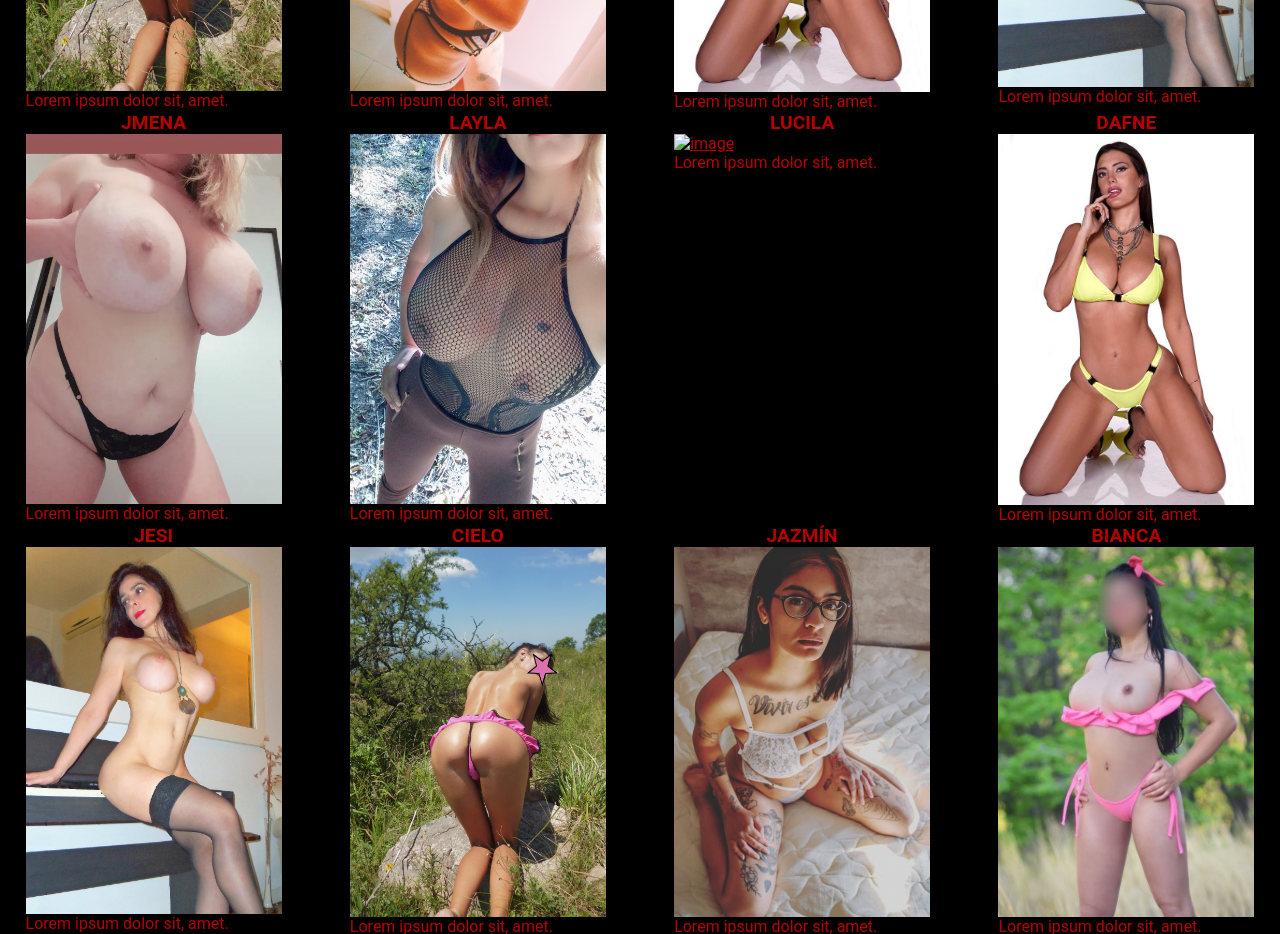
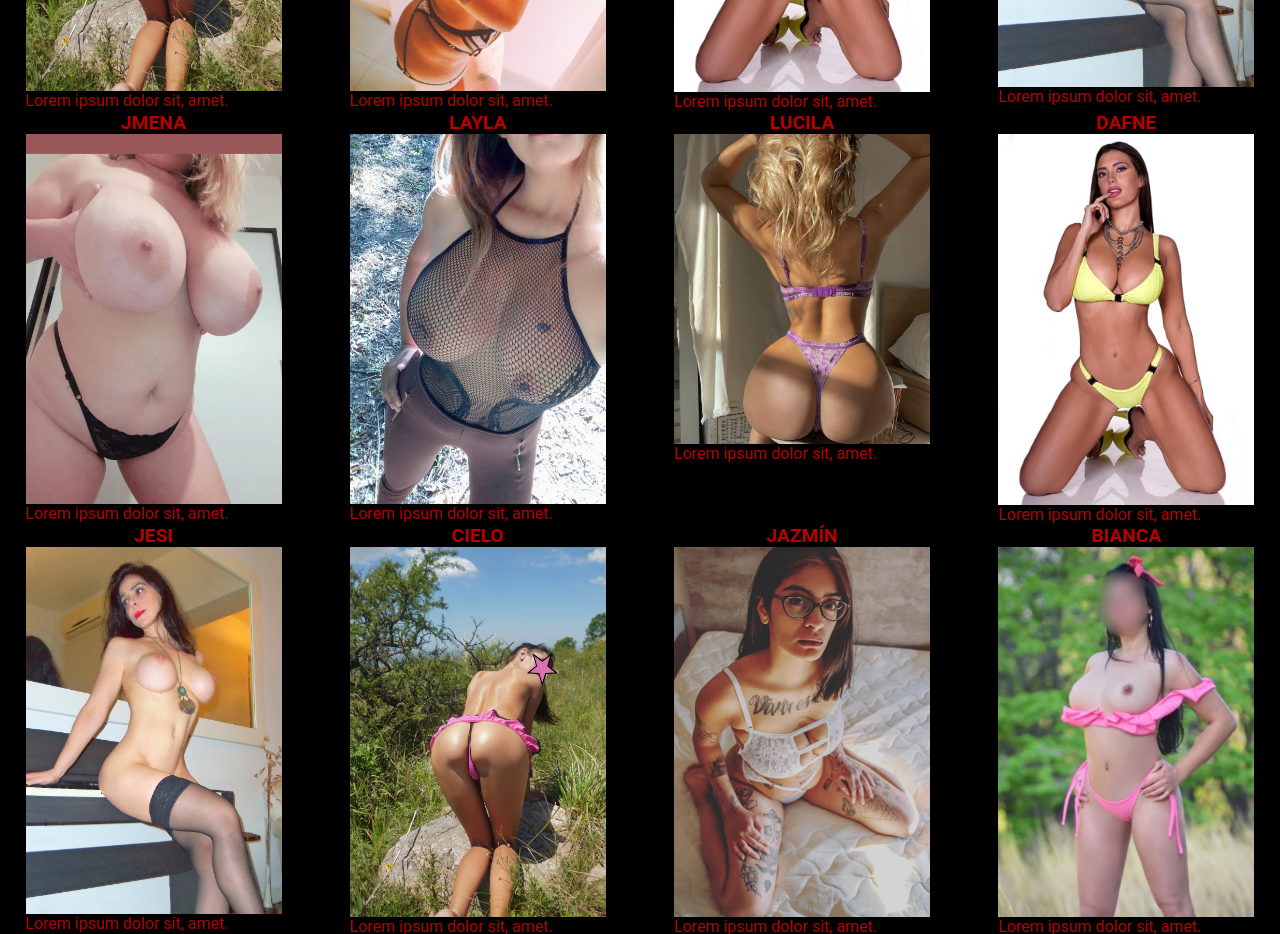
Before and after one commit to maxiquesada/WildOn-repo, a plain HTML site: page index.html in a window 1280 px wide. Shown: the part 860-1794 px from the top of the page. Drawn offline with Linux system fonts and the light colour scheme.

Commit message:
Update index.html

```diff
--- a/index.html
+++ b/index.html
@@ -114,7 +114,7 @@
 					<article>
 						<h2>Lucila</h2>
 						<a href="chicasHTML/lucila.html" target="_blank">
-						<img src="images/lucila 01.jpeg" alt="image" title="Lucila">
+						<img src="images/lucila 01.jpg" alt="image" title="Lucila">
 						</a>
 						<p>Lorem ipsum dolor sit, amet.</p>
 					</article>
```
